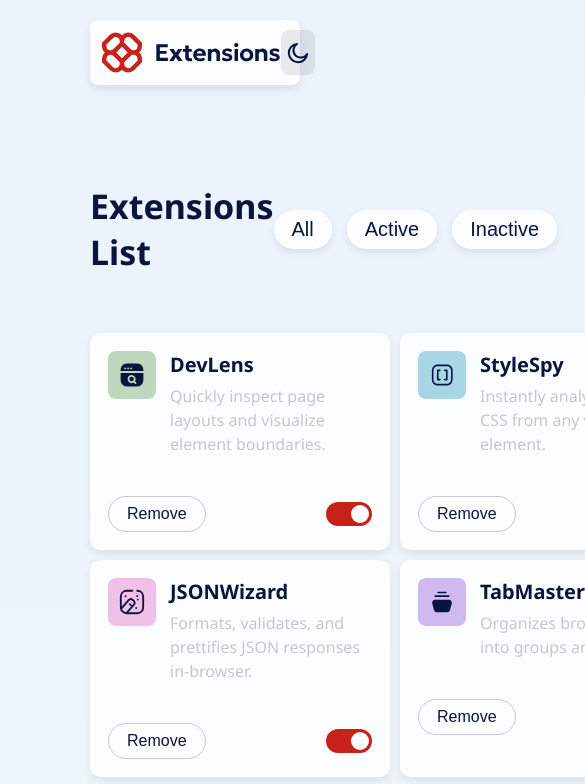
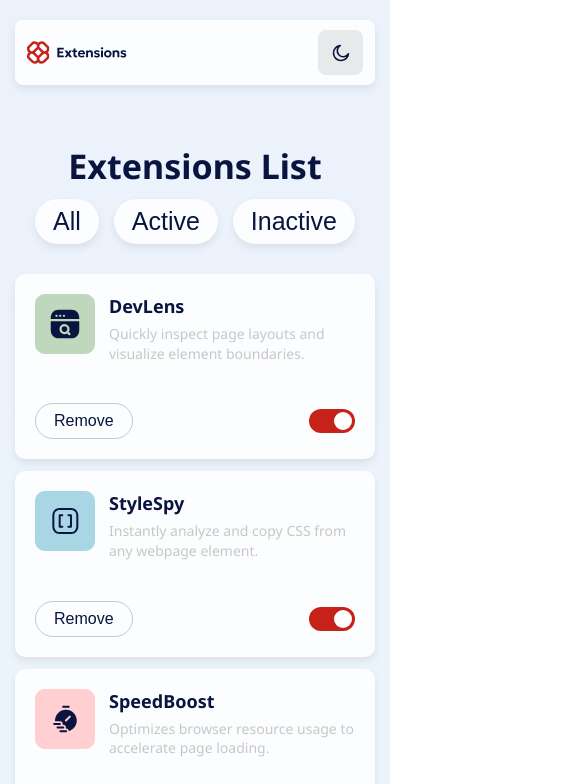
Before and after one commit to safaamghar12/Browser-extension-manager-UI, a plain HTML site: page index.html in a window 390 px wide. Shown: the top 784 px of the page, 585 px wide, since content can reach past the window. Drawn offline with Linux system fonts and the light colour scheme; a web font is replaced by a local one.

Commit message:
style: improve mobile responsive design

```diff
--- a/styles.css
+++ b/styles.css
@@ -325,3 +325,100 @@ header .header-container .theme-toggle:focus{
   color: var(--btn-bg-active);
   text-decoration: underline;
 }
+
+/* ----- Mobile version ----- */
+
+@media (max-width: 768px) {
+  body {
+    font-size: 14px;
+  }
+   .container {
+    margin: 0 15px;
+  }
+  .header-container {
+    display: flex;
+    justify-content: space-between;
+    align-items: center;
+    padding: 10px 12px;
+    margin-top: 10px;
+    gap: 10px;
+  }
+
+  #logo {
+    width: 100px; /* صغري logo شوية */
+  }
+
+  .theme-toggle {
+    width: 36px;
+    height: 36px;
+  }
+
+  #theme-icon {
+    width: 18px;
+    height: 18px;
+  }
+
+  .extensions-list {
+    margin-top: 30px;
+  }
+
+  .extensions-list-header {
+    display: flex;
+    flex-direction: column;
+    align-items: center;
+   /* gap: 5px; */
+    text-align: center;
+  }
+
+  .extensions-list-header h2 {
+    /* font-size: 24px; */
+    text-align: center;
+    margin-bottom: 10px;
+  }
+
+  .nav-links ul {
+    padding: 0;
+    margin: 0;
+
+  }
+
+  .extensions-list-header ul li button {
+    font-size: 25px;
+    /* padding: 6px 12px; */
+  }
+
+   .extensions-container {
+    grid-template-columns: 1fr;
+    gap: 12px;
+  }
+
+  .extensions-card {
+    padding: 20px;
+    gap: 20px;
+  }
+
+  .extensions-logo {
+    width: 60px;
+    height: 60px;
+  }
+  .extensions-name {
+    font-size: 18px;
+  }
+
+  .extensions-description {
+    font-size: 14px;
+    line-height: 1.4;
+  }
+
+  .attribution {
+    margin-top: 25px;
+    padding: 12px 8px;
+    font-size: 14px;
+  }
+
+  .attribution a {
+    font-size: 14px;
+  }
+
+
+}
```
